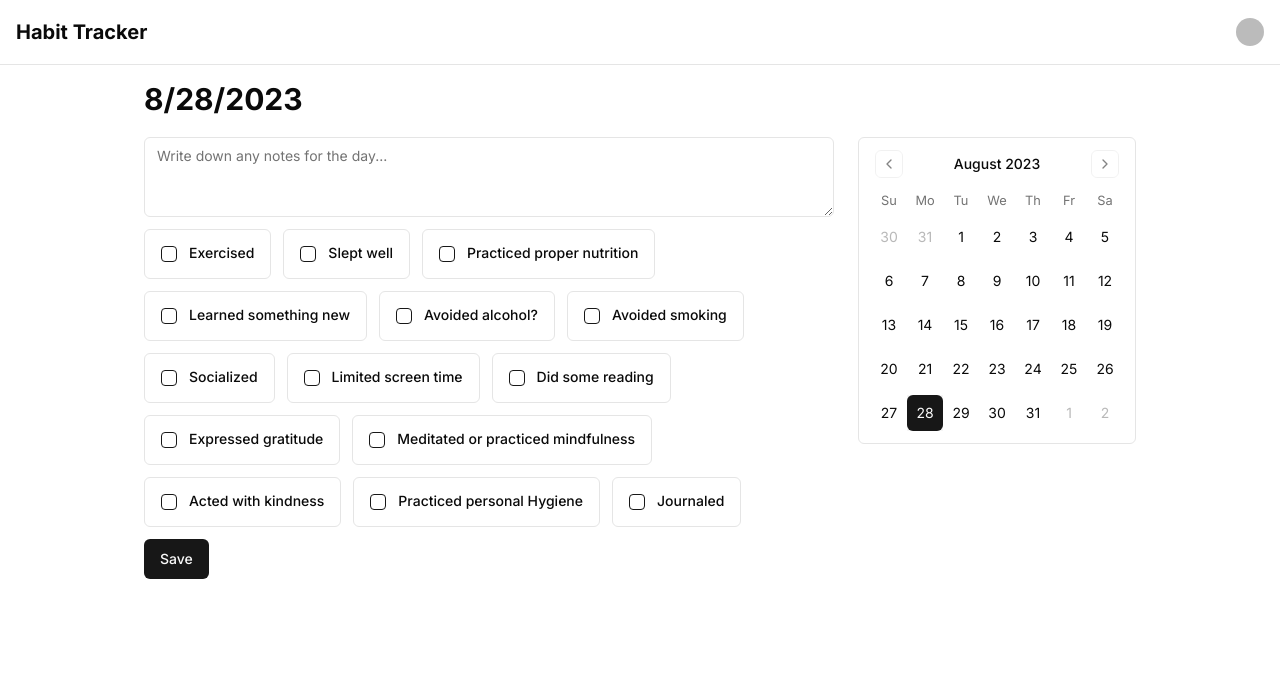
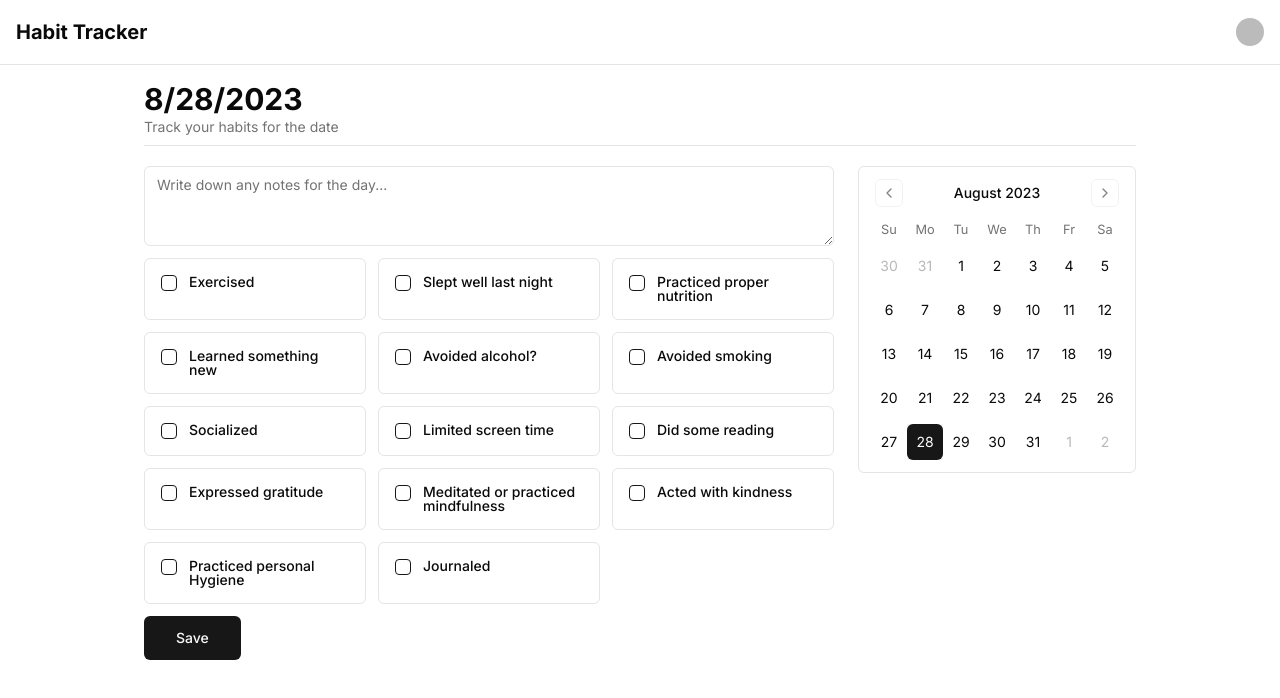
Before and after one commit to neilgebhard/practice-projects, a Next.js app: page /habit-tracker in a window 1280 px wide. Shown: the top 698 px of the page. Built offline with nearby package versions, Linux system fonts and the light colour scheme; no server answers; the database is empty; sample sign-in values are in the browser's storage; some icons are missing.

Commit message:
Polish UI

```diff
--- a/app/habit-tracker/components/habit-form.tsx
+++ b/app/habit-tracker/components/habit-form.tsx
@@ -110,12 +110,13 @@
                 </FormItem>
               )}
             />
+            <div className='grid grid-cols-3 gap-3'>
               <FormField
                 control={form.control}
                 name='exercised'
                 render={({ field }) => (
                   <FormItem>
-                  <FormLabel className='inline-flex flex-row items-start space-x-3 space-y-0 rounded-md border p-4'>
+                    <FormLabel className='inline-flex flex-row items-start space-x-3 space-y-0 rounded-md border p-4 w-full h-full'>
                       <FormControl>
                         <Checkbox
                           checked={field.value}
@@ -132,14 +133,16 @@
                 name='sleptWell'
                 render={({ field }) => (
                   <FormItem>
-                  <FormLabel className='inline-flex flex-row items-start space-x-3 space-y-0 rounded-md border p-4'>
+                    <FormLabel className='inline-flex flex-row items-start space-x-3 space-y-0 rounded-md border p-4 w-full h-full'>
                       <FormControl>
                         <Checkbox
                           checked={field.value}
                           onCheckedChange={field.onChange}
                         />
                       </FormControl>
-                    <div className='space-y-1 leading-none'>Slept well</div>
+                      <div className='space-y-1 leading-none'>
+                        Slept well last night
+                      </div>
                     </FormLabel>
                   </FormItem>
                 )}
@@ -149,7 +152,7 @@
                 name='practicedProperNutrition'
                 render={({ field }) => (
                   <FormItem>
-                  <FormLabel className='inline-flex flex-row items-start space-x-3 space-y-0 rounded-md border p-4'>
+                    <FormLabel className='inline-flex flex-row items-start space-x-3 space-y-0 rounded-md border p-4 w-full h-full'>
                       <FormControl>
                         <Checkbox
                           checked={field.value}
@@ -168,7 +171,7 @@
                 name='learned'
                 render={({ field }) => (
                   <FormItem>
-                  <FormLabel className='inline-flex flex-row items-start space-x-3 space-y-0 rounded-md border p-4'>
+                    <FormLabel className='inline-flex flex-row items-start space-x-3 space-y-0 rounded-md border p-4 w-full h-full'>
                       <FormControl>
                         <Checkbox
                           checked={field.value}
@@ -187,7 +190,7 @@
                 name='avoidedAlcohol'
                 render={({ field }) => (
                   <FormItem>
-                  <FormLabel className='inline-flex flex-row items-start space-x-3 space-y-0 rounded-md border p-4'>
+                    <FormLabel className='inline-flex flex-row items-start space-x-3 space-y-0 rounded-md border p-4 w-full h-full'>
                       <FormControl>
                         <Checkbox
                           checked={field.value}
@@ -206,7 +209,7 @@
                 name='avoidedSmoking'
                 render={({ field }) => (
                   <FormItem>
-                  <FormLabel className='inline-flex flex-row items-start space-x-3 space-y-0 rounded-md border p-4'>
+                    <FormLabel className='inline-flex flex-row items-start space-x-3 space-y-0 rounded-md border p-4 w-full h-full'>
                       <FormControl>
                         <Checkbox
                           checked={field.value}
@@ -225,7 +228,7 @@
                 name='socialized'
                 render={({ field }) => (
                   <FormItem>
-                  <FormLabel className='inline-flex flex-row items-start space-x-3 space-y-0 rounded-md border p-4'>
+                    <FormLabel className='inline-flex flex-row items-start space-x-3 space-y-0 rounded-md border p-4 w-full h-full'>
                       <FormControl>
                         <Checkbox
                           checked={field.value}
@@ -242,7 +245,7 @@
                 name='limitedScreenTime'
                 render={({ field }) => (
                   <FormItem>
-                  <FormLabel className='inline-flex flex-row items-start space-x-3 space-y-0 rounded-md border p-4'>
+                    <FormLabel className='inline-flex flex-row items-start space-x-3 space-y-0 rounded-md border p-4 w-full h-full'>
                       <FormControl>
                         <Checkbox
                           checked={field.value}
@@ -261,7 +264,7 @@
                 name='read'
                 render={({ field }) => (
                   <FormItem>
-                  <FormLabel className='inline-flex flex-row items-start space-x-3 space-y-0 rounded-md border p-4'>
+                    <FormLabel className='inline-flex flex-row items-start space-x-3 space-y-0 rounded-md border p-4 w-full h-full'>
                       <FormControl>
                         <Checkbox
                           checked={field.value}
@@ -280,7 +283,7 @@
                 name='expressedGratitude'
                 render={({ field }) => (
                   <FormItem>
-                  <FormLabel className='inline-flex flex-row items-start space-x-3 space-y-0 rounded-md border p-4'>
+                    <FormLabel className='inline-flex flex-row items-start space-x-3 space-y-0 rounded-md border p-4 w-full h-full'>
                       <FormControl>
                         <Checkbox
                           checked={field.value}
@@ -299,7 +302,7 @@
                 name='meditated'
                 render={({ field }) => (
                   <FormItem>
-                  <FormLabel className='inline-flex flex-row items-start space-x-3 space-y-0 rounded-md border p-4'>
+                    <FormLabel className='inline-flex flex-row items-start space-x-3 space-y-0 rounded-md border p-4 w-full h-full'>
                       <FormControl>
                         <Checkbox
                           checked={field.value}
@@ -318,7 +321,7 @@
                 name='actedWithKindness'
                 render={({ field }) => (
                   <FormItem>
-                  <FormLabel className='inline-flex flex-row items-start space-x-3 space-y-0 rounded-md border p-4'>
+                    <FormLabel className='inline-flex flex-row items-start space-x-3 space-y-0 rounded-md border p-4 w-full h-full'>
                       <FormControl>
                         <Checkbox
                           checked={field.value}
@@ -337,7 +340,7 @@
                 name='practicedPersonalHygiene'
                 render={({ field }) => (
                   <FormItem>
-                  <FormLabel className='inline-flex flex-row items-start space-x-3 space-y-0 rounded-md border p-4'>
+                    <FormLabel className='inline-flex flex-row items-start space-x-3 space-y-0 rounded-md border p-4 w-full h-full'>
                       <FormControl>
                         <Checkbox
                           checked={field.value}
@@ -356,7 +359,7 @@
                 name='journaled'
                 render={({ field }) => (
                   <FormItem>
-                  <FormLabel className='inline-flex flex-row items-start space-x-3 space-y-0 rounded-md border p-4'>
+                    <FormLabel className='inline-flex flex-row items-start space-x-3 space-y-0 rounded-md border p-4 w-full h-full'>
                       <FormControl>
                         <Checkbox
                           checked={field.value}
@@ -369,7 +372,8 @@
                 )}
               />
             </div>
-          <Button>Save</Button>
+          </div>
+          <Button size='lg'>Save</Button>
         </form>
       </Form>
     </>
--- a/app/habit-tracker/page.tsx
+++ b/app/habit-tracker/page.tsx
@@ -3,6 +3,7 @@
 import { redirect } from 'next/navigation'
 import HabitForm from './components/habit-form'
 import HabitCalendar from './components/habit-calendar'
+import { Separator } from '@/components/ui/separator'
 
 type Props = { searchParams: { date: string } }
 
@@ -22,7 +23,11 @@
 
   return (
     <main className='max-w-5xl mx-auto p-4'>
-      <h1 className='text-3xl font-bold mb-5'>{date}</h1>
+      <h1 className='text-3xl font-bold'>{date}</h1>
+      <p className='text-muted-foreground text-sm'>
+        Track your habits for the date
+      </p>
+      <Separator className='mt-2 mb-5' />
       <div className='flex gap-6'>
         <div className='grow'>
           <HabitForm date={date} initialHabit={habit} />
--- a/components/ui/button.tsx
+++ b/components/ui/button.tsx
@@ -44,6 +44,7 @@
   ({ className, variant, size, asChild = false, ...props }, ref) => {
     const Comp = asChild ? Slot : 'button'
     const { pending } = useFormStatus()
+    console.log(pending)
     return (
       <Comp
         className={cn(buttonVariants({ variant, size, className }))}
--- /dev/null
+++ b/components/ui/separator.tsx
@@ -0,0 +1,31 @@
+"use client"
+
+import * as React from "react"
+import * as SeparatorPrimitive from "@radix-ui/react-separator"
+
+import { cn } from "@/lib/utils"
+
+const Separator = React.forwardRef<
+  React.ElementRef<typeof SeparatorPrimitive.Root>,
+  React.ComponentPropsWithoutRef<typeof SeparatorPrimitive.Root>
+>(
+  (
+    { className, orientation = "horizontal", decorative = true, ...props },
+    ref
+  ) => (
+    <SeparatorPrimitive.Root
+      ref={ref}
+      decorative={decorative}
+      orientation={orientation}
+      className={cn(
+        "shrink-0 bg-border",
+        orientation === "horizontal" ? "h-[1px] w-full" : "h-full w-[1px]",
+        className
+      )}
+      {...props}
+    />
+  )
+)
+Separator.displayName = SeparatorPrimitive.Root.displayName
+
+export { Separator }
--- a/package.json
+++ b/package.json
@@ -19,6 +19,7 @@
     "@prisma/client": "^5.2.0",
     "@radix-ui/react-checkbox": "^1.0.4",
     "@radix-ui/react-label": "^2.0.2",
+    "@radix-ui/react-separator": "^1.0.3",
     "@radix-ui/react-slot": "^1.0.2",
     "@types/react": "18.2.21",
     "@types/react-dom": "18.2.7",
```
Also changed, not shown: 1 other file (tests, documents, lock files or other folders). Lines whose indentation alone changed are shown as unchanged.
